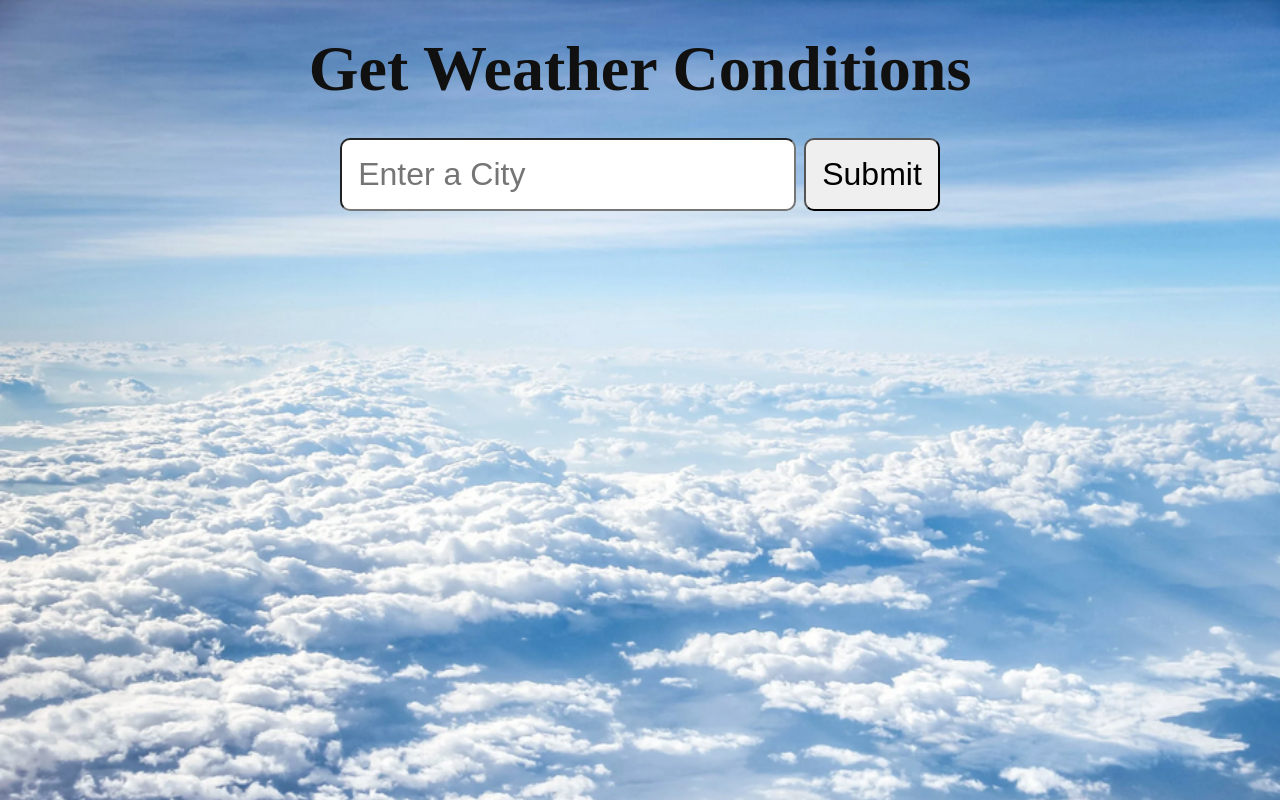
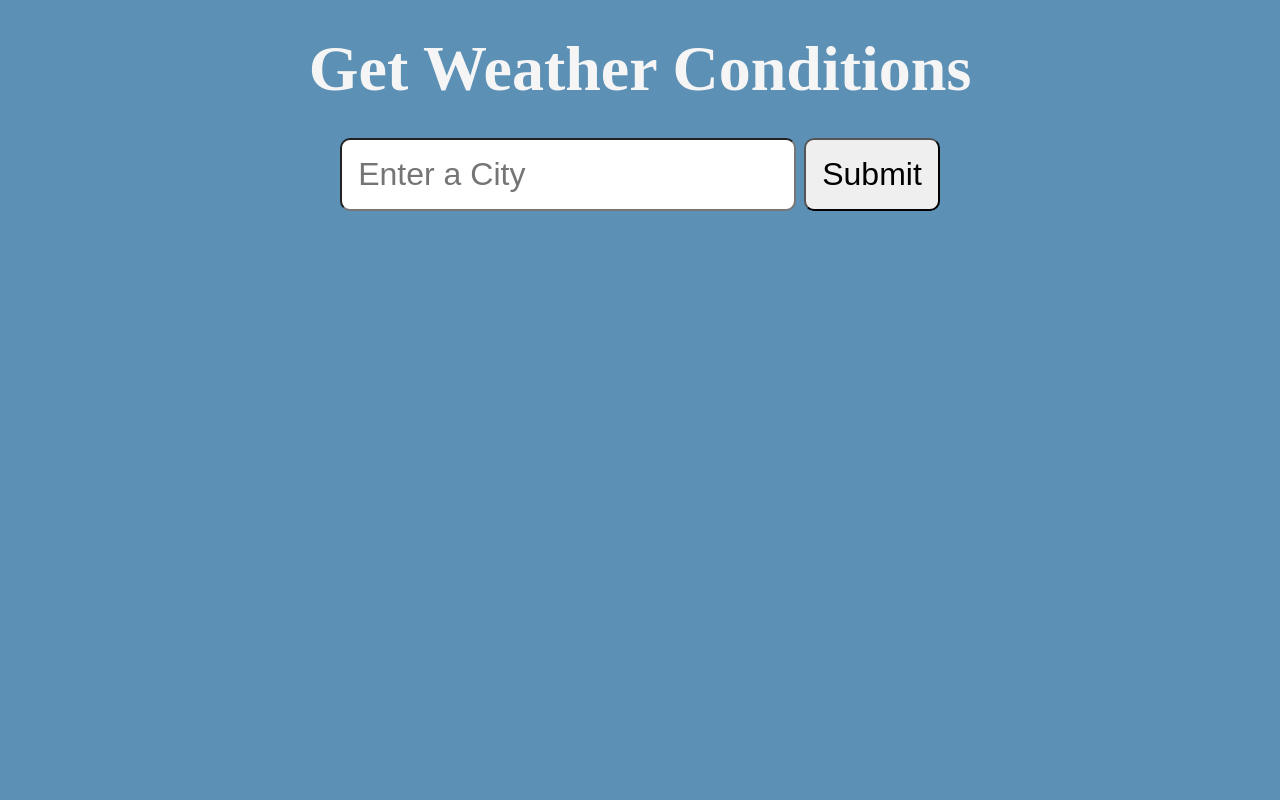
Before and after one commit to javiizz/Weather-Web-App, a Flask app: page / in a window 1280 px wide. Run offline with Flask 3, Linux system fonts and the light colour scheme.

Commit message:
Revert "message"
This reverts commit 68cb529463760099b9f507b2464eeef247fedc8c.

```diff
--- a/static/styles/style.css
+++ b/static/styles/style.css
@@ -6,14 +6,8 @@
 
 body {
     padding: 2rem;
-    background-image: url('/static/images/cloud.png');
-    background-repeat: no-repeat;
-    background-size: cover;
-    position: absolute;
-    width: 100%;
-    height: 100%;
-    overflow: hidden;
-    color: rgb(16, 16, 16);
+    background-color: #5d90b5;
+    color: whitesmoke;
     min-height: 100vh;
     display: flex;
     flex-direction: column;
```
Also changed, not shown: static/images/cloud.png (deleted), static/images/sky.jpg (deleted).
